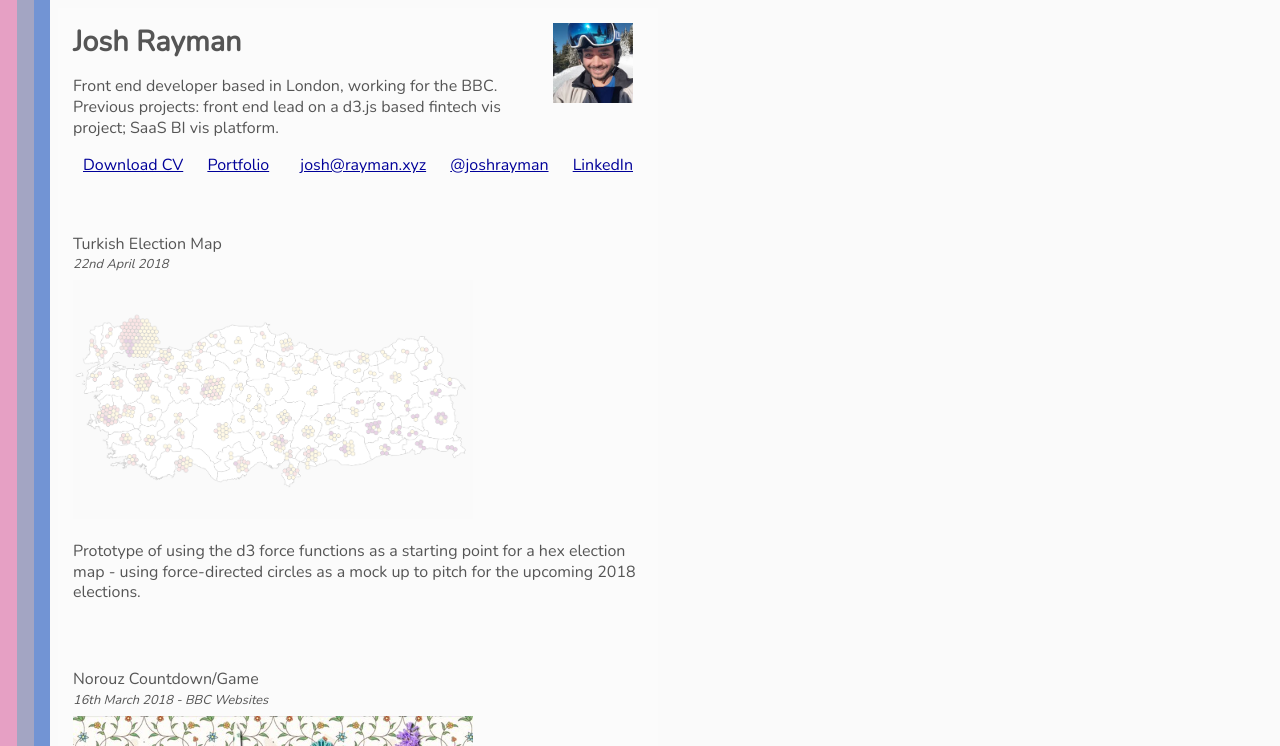
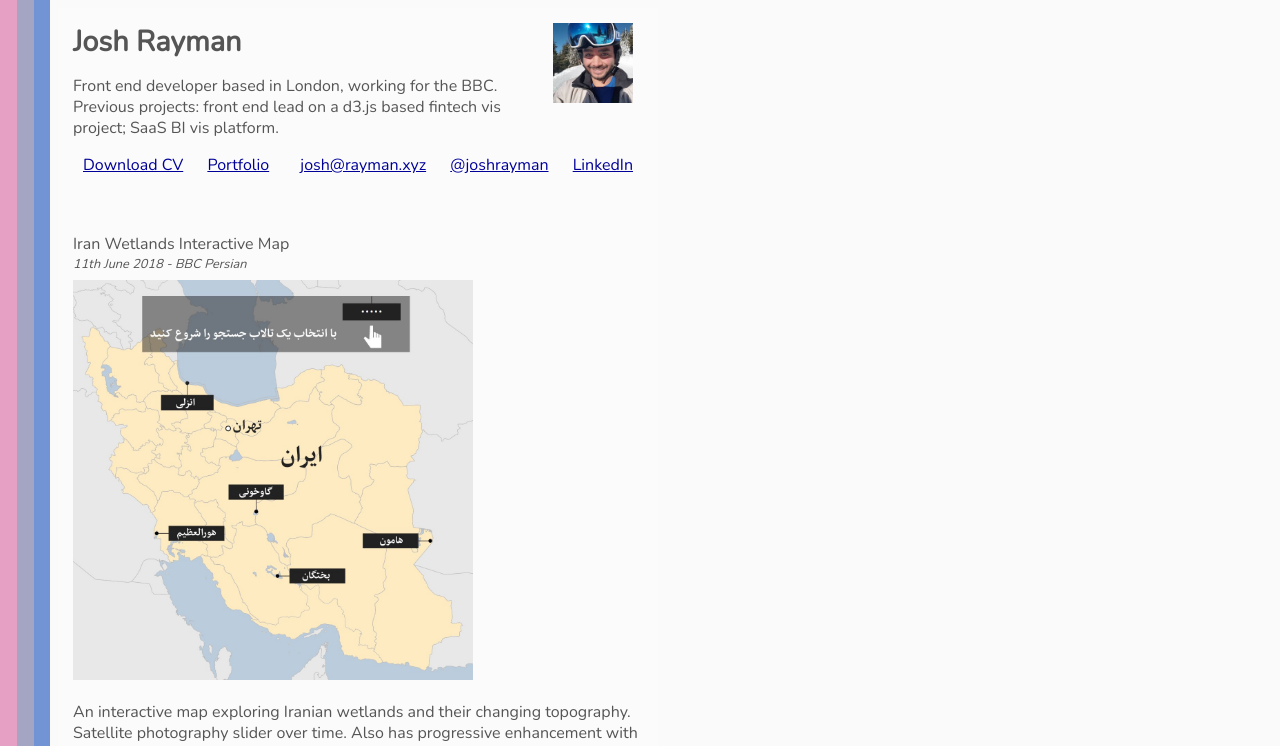
Before and after one commit to joshrayman/joshrayman.github.io, a plain HTML site: page portfolio.html in a window 1280 px wide. Shown: the top 746 px of the page. Drawn offline with nearby package versions, Linux system fonts and the light colour scheme.

Commit message:
add iran wetlands

```diff
--- a/portfolio.html
+++ b/portfolio.html
@@ -25,6 +25,15 @@
     			</div>
 
 				<div class="content">
+					<div class="entry">
+						<div class="title">Iran Wetlands Interactive Map</div>
+						<div class="date">11th June 2018 - BBC Persian</div>
+						<a href="http://www.bbc.com/persian/resources/idt-ff7c8e59-6b98-4a76-8012-ee7bc5d409d6"><img src="img/wetlands.jpg" alt="Interactive map of Iran"></a>
+						<div class="content">
+							<p>An interactive map exploring Iranian wetlands and their changing topography. Satellite photography slider over time. Also has progressive enhancement with NoJS/CSS only animated version.</p>
+						</div>
+					</div>
+					<hr class="sm">
 					<div class="entry">
 						<div class="title">Turkish Election Map</div>
 						<div class="date">22nd April 2018</div>
```
Also changed, not shown: img/wetlands.jpg (added).
